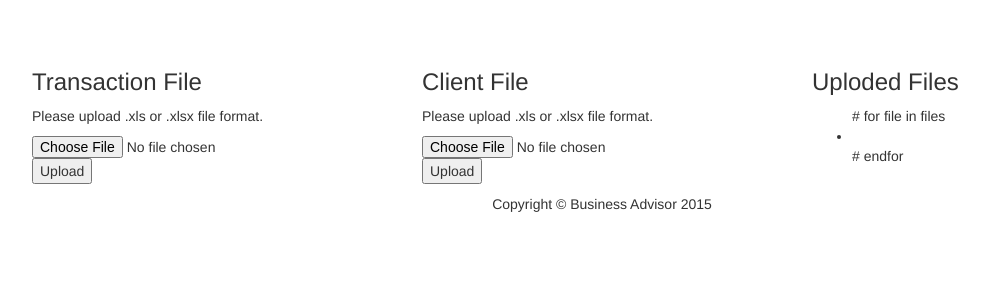
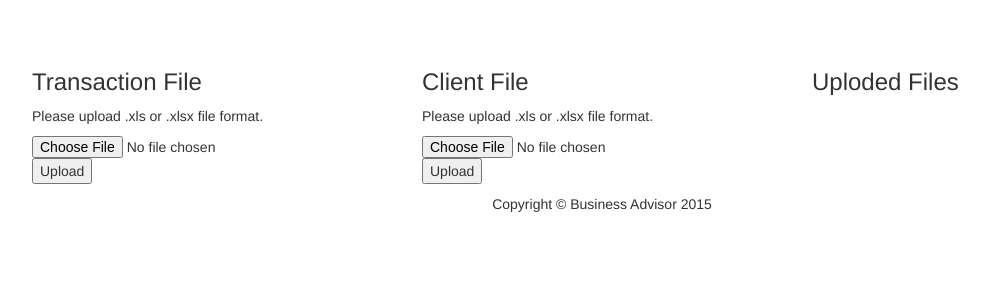
Before and after one commit to pmuriithi/business_advisor, a Flask app: page /upload in a window 1280 px wide. Shown: the part 271-571 px from the top of the page, without its empty margins (38-1027 px from the left). Run offline with Flask 2, Linux system fonts and the light colour scheme; some libraries are stand-ins or nearby versions.

Commit message:
ulpoad.html comments changed

```diff
--- a/app/templates/upload.html
+++ b/app/templates/upload.html
@@ -60,9 +60,9 @@
 							<table>
   								<tr>
 									<ul>
-							  			# for file in files
-							  				<li>{{file|e}}</li>
-							  			# endfor
+							  			{% for file in files %}
+							  				<li>{{file}}</li>
+							  			{% endfor %}
 									</ul>
 								</tr>
 							</table>
```
